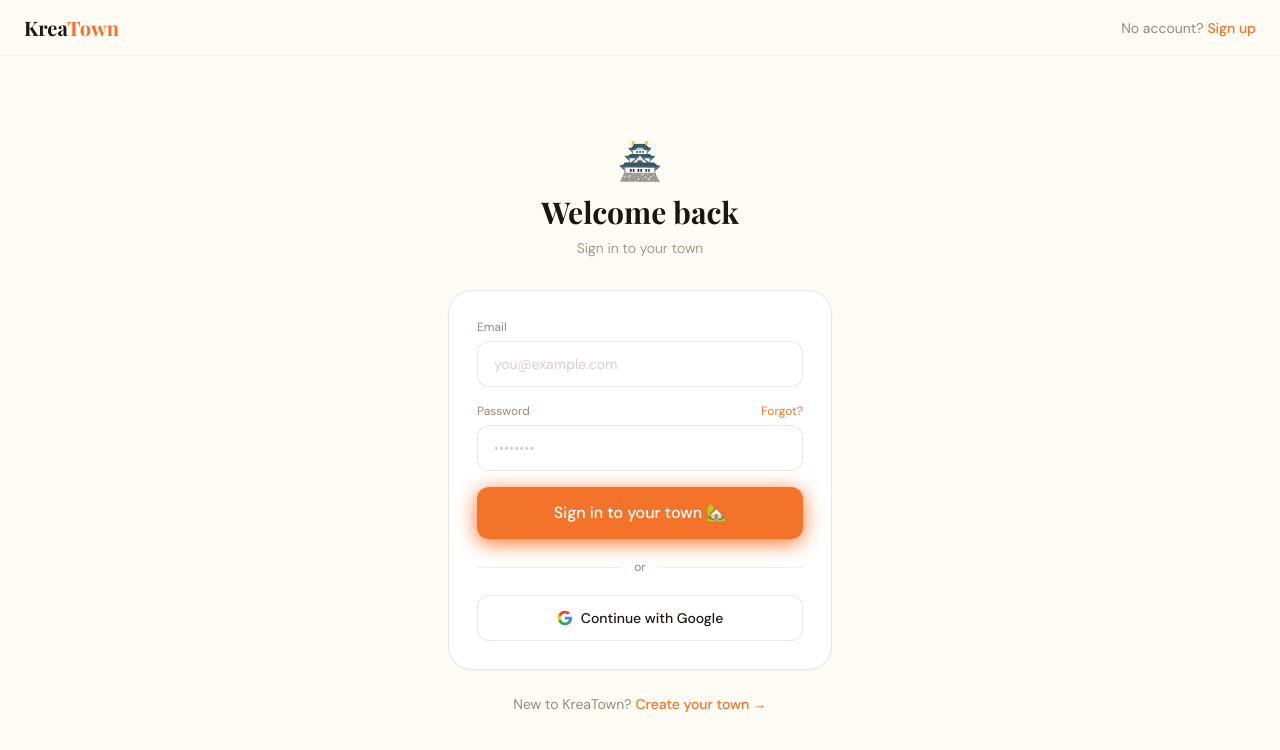
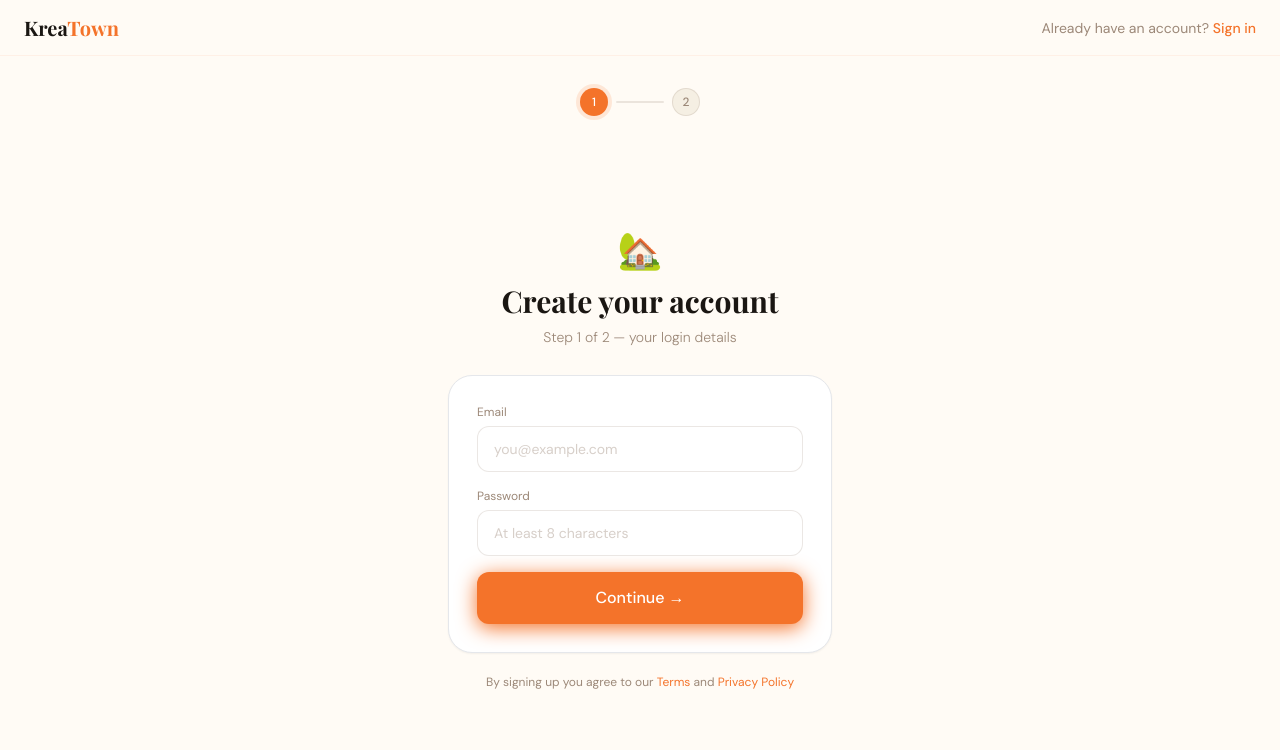
Before and after one commit to mavie907-stack/kreatown, a Next.js app: page /auth/register in a window 1280 px wide. Shown: the top 750 px of the page. Built offline with nearby package versions, Linux system fonts and the light colour scheme; a web font is replaced by a local one.

Commit message:
Update page.tsx

```diff
--- a/src/app/auth/register/page.tsx
+++ b/src/app/auth/register/page.tsx
@@ -1,111 +1,182 @@
-// src/app/auth/login/page.tsx
+// src/app/auth/register/page.tsx
 'use client'
 import { useState } from 'react'
 import Link from 'next/link'
 import { useRouter } from 'next/navigation'
 import { createClient } from '@/lib/supabase'
 
-export default function LoginPage() {
-  const router = useRouter()
-  const [email,    setEmail]    = useState('')
-  const [password, setPassword] = useState('')
-  const [loading,  setLoading]  = useState(false)
-  const [error,    setError]    = useState('')
+export default function RegisterPage() {
+  const router  = useRouter()
+  const [step,        setStep]        = useState(1)
+  const [loading,     setLoading]     = useState(false)
+  const [error,       setError]       = useState('')
+  const [usernameOk,  setUsernameOk]  = useState<boolean | null>(null)
+  const [checking,    setChecking]    = useState(false)
 
-  async function handleLogin(e: React.FormEvent) {
+  // Step 1
+  const [email,     setEmail]     = useState('')
+  const [password,  setPassword]  = useState('')
+  // Step 2
+  const [username,  setUsername]  = useState('')
+  const [fullName,  setFullName]  = useState('')
+  const [isCreator, setIsCreator] = useState(true)
+
+  async function checkUsername(val: string) {
+    if (val.length < 3) { setUsernameOk(null); return }
+    setChecking(true)
+    const supabase = createClient()
+    const { data } = await supabase.from('profiles').select('id').eq('username', val).single()
+    setUsernameOk(!data)
+    setChecking(false)
+  }
+
+  async function handleRegister(e: React.FormEvent) {
     e.preventDefault()
+    if (step === 1) { setStep(2); return }
+
     setLoading(true); setError('')
     const supabase = createClient()
-    const { error } = await supabase.auth.signInWithPassword({ email, password })
-    if (error) {
-      setError(error.message)
-      setLoading(false)
-    } else {
-      router.push('/dashboard')
-    }
+
+    // Create auth user
+    const { data, error: authErr } = await supabase.auth.signUp({ email, password })
+    if (authErr || !data.user) { setError(authErr?.message ?? 'Registration failed'); setLoading(false); return }
+
+    // Create profile
+    const { error: profileErr } = await supabase.from('profiles').insert({
+      id:         data.user.id,
+      username:   username.toLowerCase(),
+      full_name:  fullName,
+      is_creator: isCreator,
+      house_level: 1,
+      member_count: 0,
+      monthly_revenue: 0,
+      silver_price_try: 290, gold_price_try: 590, palace_price_try: 1490,
+      silver_price_usd: 9,   gold_price_usd: 19,  palace_price_usd: 49,
+    })
+
+    if (profileErr) { setError(profileErr.message); setLoading(false); return }
+    router.push(isCreator ? '/dashboard' : '/')
   }
 
   return (
     <div className="min-h-screen bg-cream flex flex-col">
-      {/* Nav */}
       <nav className="glass border-b border-orange-pale flex items-center justify-between px-6 h-14">
-        <Link href="/" className="font-display font-bold text-xl text-brown">
-          Krea<span className="text-orange">Town</span>
-        </Link>
-        <Link href="/auth/register" className="text-sm text-muted hover:text-brown transition-colors">
-          No account? <span className="text-orange font-medium">Sign up</span>
-        </Link>
+        <Link href="/" className="font-display font-bold text-xl text-brown">Krea<span className="text-orange">Town</span></Link>
+        <Link href="/auth/login" className="text-sm text-muted hover:text-brown transition-colors">Already have an account? <span className="text-orange font-medium">Sign in</span></Link>
       </nav>
 
-      {/* Form */}
-      <div className="flex-1 flex items-center justify-center px-4 py-12">
+      {/* Progress */}
+      <div className="flex justify-center pt-8 pb-2">
+        <div className="flex items-center gap-2">
+          {[1,2].map(s => (
+            <div key={s} className="flex items-center gap-2">
+              <div className={`w-7 h-7 rounded-full flex items-center justify-center text-xs font-medium transition-all ${
+                s < step ? 'bg-orange text-white' : s === step ? 'bg-orange text-white ring-4 ring-orange/15' : 'bg-cream-dark text-muted border border-muted/20'
+              }`}>{s < step ? '✓' : s}</div>
+              {s < 2 && <div className={`w-12 h-0.5 rounded-full ${s < step ? 'bg-orange' : 'bg-muted/20'}`} />}
+            </div>
+          ))}
+        </div>
+      </div>
+
+      <div className="flex-1 flex items-center justify-center px-4 py-8">
         <div className="w-full max-w-sm">
-          <div className="text-center mb-8">
-            <div className="text-4xl mb-3">🏯</div>
-            <h1 className="font-display font-bold text-3xl text-brown">Welcome back</h1>
-            <p className="text-muted text-sm mt-2 font-light">Sign in to your town</p>
+          <div className="text-center mb-7">
+            <div className="text-4xl mb-3">{step === 1 ? '🏡' : '🎨'}</div>
+            <h1 className="font-display font-bold text-3xl text-brown">
+              {step === 1 ? 'Create your account' : 'Build your identity'}
+            </h1>
+            <p className="text-muted text-sm mt-2 font-light">
+              {step === 1 ? 'Step 1 of 2 — your login details' : 'Step 2 of 2 — your creator profile'}
+            </p>
           </div>
 
           <div className="bg-white rounded-3xl border border-muted/12 p-7 shadow-sm">
             {error && (
-              <div className="bg-red-50 border border-red-100 text-red-700 text-sm px-4 py-3 rounded-xl mb-5">
-                {error}
-              </div>
+              <div className="bg-red-50 border border-red-100 text-red-700 text-sm px-4 py-3 rounded-xl mb-5">{error}</div>
             )}
 
-            <form onSubmit={handleLogin} className="space-y-4">
+            <form onSubmit={handleRegister} className="space-y-4">
+
+              {step === 1 ? (
+                <>
                   <div>
                     <label className="block text-xs text-muted mb-1.5">Email</label>
-                <input
-                  type="email" required value={email} onChange={e => setEmail(e.target.value)}
+                    <input type="email" required value={email} onChange={e => setEmail(e.target.value)}
                       placeholder="you@example.com" autoComplete="email"
-                  className="w-full px-4 py-3 border border-muted/20 rounded-xl bg-white text-brown text-sm outline-none focus:border-orange focus:ring-2 focus:ring-orange/10 transition-all placeholder:text-muted/40"
-                />
+                      className="w-full px-4 py-3 border border-muted/20 rounded-xl bg-white text-brown text-sm outline-none focus:border-orange focus:ring-2 focus:ring-orange/10 transition-all placeholder:text-muted/40" />
                   </div>
                   <div>
-                <div className="flex justify-between mb-1.5">
-                  <label className="text-xs text-muted">Password</label>
-                  <Link href="/auth/forgot" className="text-xs text-orange hover:opacity-70 transition-opacity">Forgot?</Link>
+                    <label className="block text-xs text-muted mb-1.5">Password</label>
+                    <input type="password" required value={password} onChange={e => setPassword(e.target.value)}
+                      placeholder="At least 8 characters" minLength={8}
+                      className="w-full px-4 py-3 border border-muted/20 rounded-xl bg-white text-brown text-sm outline-none focus:border-orange focus:ring-2 focus:ring-orange/10 transition-all placeholder:text-muted/40" />
                   </div>
-                <input
-                  type="password" required value={password} onChange={e => setPassword(e.target.value)}
-                  placeholder="••••••••" autoComplete="current-password"
-                  className="w-full px-4 py-3 border border-muted/20 rounded-xl bg-white text-brown text-sm outline-none focus:border-orange focus:ring-2 focus:ring-orange/10 transition-all placeholder:text-muted/40"
-                />
+                </>
+              ) : (
+                <>
+                  <div>
+                    <label className="block text-xs text-muted mb-1.5">Full name</label>
+                    <input type="text" required value={fullName} onChange={e => setFullName(e.target.value)}
+                      placeholder="Topraq Toros"
+                      className="w-full px-4 py-3 border border-muted/20 rounded-xl bg-white text-brown text-sm outline-none focus:border-orange focus:ring-2 focus:ring-orange/10 transition-all placeholder:text-muted/40" />
+                  </div>
+                  <div>
+                    <label className="block text-xs text-muted mb-1.5">Username</label>
+                    <div className="relative">
+                      <span className="absolute left-4 top-1/2 -translate-y-1/2 text-muted text-sm">@</span>
+                      <input type="text" required value={username}
+                        onChange={e => { const v = e.target.value.toLowerCase().replace(/[^a-z0-9_]/g,''); setUsername(v); checkUsername(v) }}
+                        placeholder="yourtown" minLength={3} maxLength={30}
+                        className={`w-full pl-8 pr-10 py-3 border rounded-xl bg-white text-brown text-sm outline-none transition-all placeholder:text-muted/40 ${
+                          usernameOk === true ? 'border-emerald focus:ring-2 focus:ring-emerald/10' :
+                          usernameOk === false ? 'border-red-400 focus:ring-2 focus:ring-red-400/10' :
+                          'border-muted/20 focus:border-orange focus:ring-2 focus:ring-orange/10'
+                        }`} />
+                      <div className="absolute right-3 top-1/2 -translate-y-1/2 text-sm">
+                        {checking ? '⏳' : usernameOk === true ? '✅' : usernameOk === false ? '❌' : ''}
+                      </div>
+                    </div>
+                    {usernameOk === false && <p className="text-xs text-red-500 mt-1">Username already taken</p>}
+                    {usernameOk === true  && <p className="text-xs text-emerald mt-1">kreatown.com/@{username} is yours!</p>}
                   </div>
 
-              <button type="submit" disabled={loading}
+                  {/* Creator toggle */}
+                  <div className={`rounded-xl p-4 border-2 cursor-pointer transition-all ${isCreator ? 'bg-orange-pale border-orange' : 'bg-cream-dark border-muted/20'}`}
+                    onClick={() => setIsCreator(!isCreator)}>
+                    <div className="flex items-center gap-3">
+                      <div className={`w-5 h-5 rounded-full border-2 flex items-center justify-center transition-all ${isCreator ? 'bg-orange border-orange' : 'border-muted/40'}`}>
+                        {isCreator && <div className="w-2 h-2 rounded-full bg-white" />}
+                      </div>
+                      <div>
+                        <div className="text-sm font-medium text-brown">I'm a creator 🏡</div>
+                        <div className="text-xs text-muted mt-0.5">I want to build my own town and earn money</div>
+                      </div>
+                    </div>
+                  </div>
+                </>
+              )}
+
+              <button type="submit" disabled={loading || (step === 2 && usernameOk === false)}
                 className="w-full bg-orange text-white font-medium py-3.5 rounded-xl shadow-orange hover:bg-orange-light hover:-translate-y-0.5 transition-all disabled:opacity-60 disabled:cursor-not-allowed disabled:transform-none flex items-center justify-center gap-2 mt-2">
-                {loading ? (
-                  <><div className="w-4 h-4 border-2 border-white/30 border-t-white rounded-full animate-spin" />Signing in...</>
-                ) : 'Sign in to your town 🏡'}
+                {loading
+                  ? <><div className="w-4 h-4 border-2 border-white/30 border-t-white rounded-full animate-spin" />Creating your town...</>
+                  : step === 1 ? 'Continue →' : 'Build my town 🏡'
+                }
               </button>
             </form>
-
-            {/* Divider */}
-            <div className="flex items-center gap-3 my-5">
-              <div className="flex-1 h-px bg-muted/15" />
-              <span className="text-xs text-muted">or</span>
-              <div className="flex-1 h-px bg-muted/15" />
           </div>
 
-            {/* Social auth */}
-            <button
-              onClick={async () => {
-                const supabase = createClient()
-                await supabase.auth.signInWithOAuth({ provider: 'google', options: { redirectTo: `${window.location.origin}/dashboard` } })
-              }}
-              className="w-full border border-muted/20 bg-white text-brown text-sm font-medium py-3 rounded-xl hover:bg-cream-dark transition-colors flex items-center justify-center gap-2">
-              <svg width="16" height="16" viewBox="0 0 24 24"><path d="M22.56 12.25c0-.78-.07-1.53-.2-2.25H12v4.26h5.92c-.26 1.37-1.04 2.53-2.21 3.31v2.77h3.57c2.08-1.92 3.28-4.74 3.28-8.09z" fill="#4285F4"/><path d="M12 23c2.97 0 5.46-.98 7.28-2.66l-3.57-2.77c-.98.66-2.23 1.06-3.71 1.06-2.86 0-5.29-1.93-6.16-4.53H2.18v2.84C3.99 20.53 7.7 23 12 23z" fill="#34A853"/><path d="M5.84 14.09c-.22-.66-.35-1.36-.35-2.09s.13-1.43.35-2.09V7.07H2.18C1.43 8.55 1 10.22 1 12s.43 3.45 1.18 4.93l2.85-2.22.81-.62z" fill="#FBBC05"/><path d="M12 5.38c1.62 0 3.06.56 4.21 1.64l3.15-3.15C17.45 2.09 14.97 1 12 1 7.7 1 3.99 3.47 2.18 7.07l3.66 2.84c.87-2.6 3.3-4.53 6.16-4.53z" fill="#EA4335"/></svg>
-              Continue with Google
+          {step === 2 && (
+            <button onClick={() => setStep(1)} className="w-full mt-3 text-sm text-muted hover:text-brown transition-colors py-2">
+              ← Back
             </button>
-          </div>
+          )}
 
-          <p className="text-center text-sm text-muted mt-6">
-            New to KreaTown?{' '}
-            <Link href="/auth/register" className="text-orange font-medium hover:opacity-70 transition-opacity">
-              Create your town →
-            </Link>
+          <p className="text-center text-xs text-muted mt-5 leading-relaxed">
+            By signing up you agree to our{' '}
+            <Link href="/terms" className="text-orange hover:opacity-70">Terms</Link> and{' '}
+            <Link href="/privacy" className="text-orange hover:opacity-70">Privacy Policy</Link>
           </p>
         </div>
       </div>
```
Lines whose indentation alone changed are shown as unchanged.
